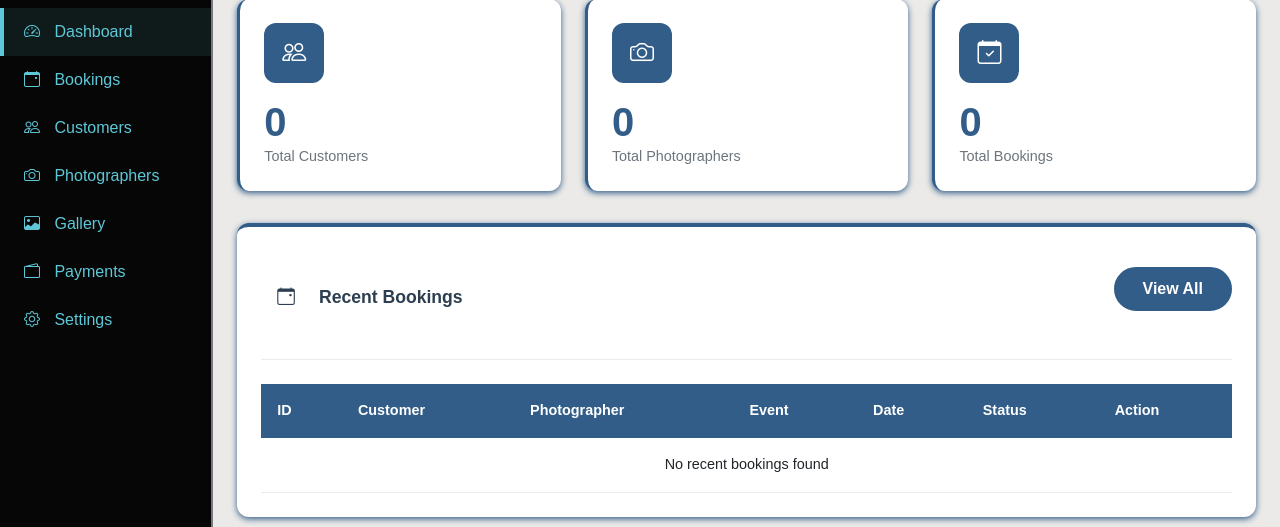
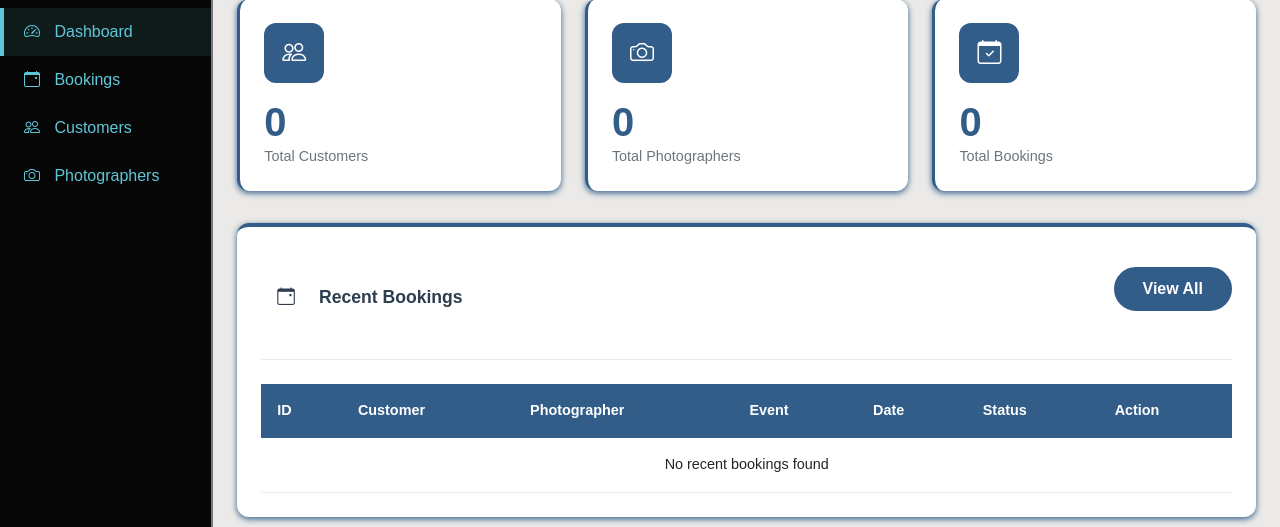
Before and after one commit to Jibitha0405/582_Assignment3, a Flask app: page /admin_dashboard in a window 1280 px wide. Shown: the part 189-716 px from the top of the page. Run offline with Flask 3, Linux system fonts and the light colour scheme; data that the repository does not hold is empty; some libraries are stand-ins or nearby versions.

Commit message:
Admin unnecessary things removed from sidebar

```diff
--- a/project/templates/admin_dashboard.html
+++ b/project/templates/admin_dashboard.html
@@ -69,15 +69,6 @@
                         </a>
                         <a class="admin-nav-link" href="#">
                             <i class="bi bi-camera"></i> Photographers
-                        </a>
-                        <a class="admin-nav-link" href="#">
-                            <i class="bi bi-image"></i> Gallery
-                        </a>
-                        <a class="admin-nav-link" href="#">
-                            <i class="bi bi-wallet2"></i> Payments
-                        </a>
-                        <a class="admin-nav-link" href="#">
-                            <i class="bi bi-gear"></i> Settings
                         </a>
                     </nav>
                 </div>
```
